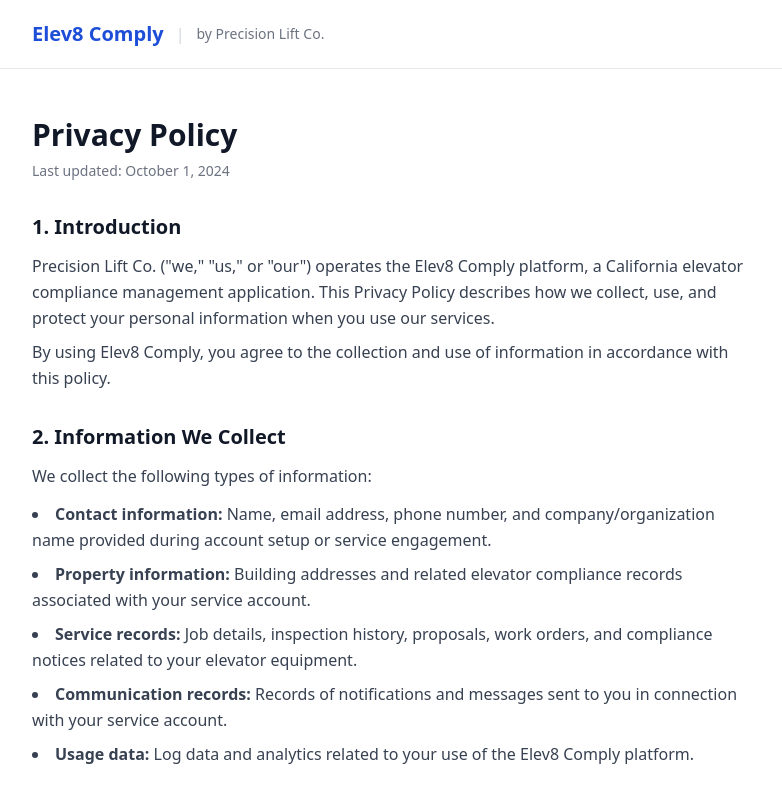
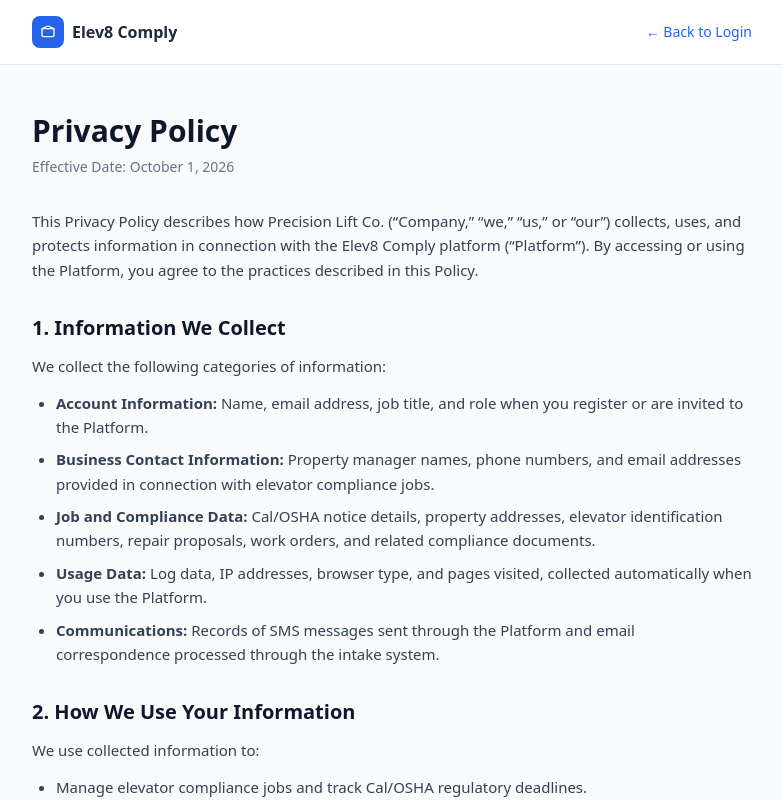
Before and after one commit to msnecula/elev8, a Next.js app in the folder elev8/: page /privacy in a window 1280 px wide. Shown: the whole page, without its empty margins (248-1030 px from the left). Built offline with nearby package versions, Linux system fonts and the light colour scheme; no server answers.

Commit message:
Add public privacy policy page and SMS consent notice to login for Twilio A2P compliance

```diff
--- a/elev8/src/app/(auth)/login/LoginForm.tsx
+++ b/elev8/src/app/(auth)/login/LoginForm.tsx
@@ -91,6 +91,15 @@
             {isSubmitting ? <><Loader2 className="mr-2 h-4 w-4 animate-spin" />Signing in…</> : 'Sign In'}
           </Button>
         </form>
+        <p className="mt-4 text-center text-[11px] text-muted-foreground leading-relaxed px-1">
+          By using this platform, you agree to our{' '}
+          <Link href="/privacy" className="underline underline-offset-2 hover:text-foreground">
+            Privacy Policy
+          </Link>
+          . SMS advance notices are sent to property managers per Cal/OSHA requirements.
+          Mobile opt-in data is never shared with third parties for marketing purposes.
+          Reply STOP to opt out.
+        </p>
       </CardContent>
     </Card>
   );
--- a/elev8/src/app/privacy/page.tsx
+++ b/elev8/src/app/privacy/page.tsx
@@ -1,153 +1,210 @@
 import type { Metadata } from 'next';
+import Link from 'next/link';
+import { APP_NAME, COMPANY_NAME, COMPANY_PHONE, COMPANY_ADDRESS, COMPANY_CITY, COMPANY_STATE, COMPANY_ZIP } from '@/lib/constants';
 
 export const metadata: Metadata = {
-  title: 'Privacy Policy | Elev8 Comply',
+  title: `Privacy Policy | ${APP_NAME}`,
+  description: 'Privacy Policy and SMS Messaging Terms for Elev8 Comply',
 };
 
-export default function PrivacyPolicyPage() {
-  const lastUpdated = 'October 1, 2024';
+const EFFECTIVE_DATE = 'October 1, 2026';
+const CONTACT_EMAIL = 'info@precisionliftco.com';
 
+export default function PrivacyPage() {
   return (
-    <div className="min-h-screen bg-white">
+    <div className="min-h-screen bg-slate-50">
       {/* Header */}
-      <header className="border-b border-gray-200 bg-white">
-        <div className="max-w-3xl mx-auto px-6 py-5 flex items-center gap-3">
-          <span className="text-xl font-bold text-blue-700">Elev8 Comply</span>
-          <span className="text-gray-300">|</span>
-          <span className="text-sm text-gray-500">by Precision Lift Co.</span>
+      <header className="bg-white border-b border-slate-200">
+        <div className="max-w-3xl mx-auto px-6 py-4 flex items-center justify-between">
+          <Link href="/login" className="inline-flex items-center gap-2 text-slate-800 hover:text-slate-600">
+            <div className="h-8 w-8 rounded-lg bg-blue-600 flex items-center justify-center">
+              <svg className="h-4 w-4 text-white" fill="none" viewBox="0 0 24 24" stroke="currentColor" strokeWidth={2}>
+                <path strokeLinecap="round" strokeLinejoin="round" d="M3 7v10a2 2 0 002 2h14a2 2 0 002-2V7M3 7l9-4 9 4M3 7h18" />
+              </svg>
+            </div>
+            <span className="font-bold text-slate-800">{APP_NAME}</span>
+          </Link>
+          <Link href="/login" className="text-sm text-blue-600 hover:underline">← Back to Login</Link>
         </div>
       </header>
 
       {/* Content */}
       <main className="max-w-3xl mx-auto px-6 py-12">
-        <h1 className="text-3xl font-bold text-gray-900 mb-2">Privacy Policy</h1>
-        <p className="text-sm text-gray-500 mb-8">Last updated: {lastUpdated}</p>
+        <h1 className="text-3xl font-bold text-slate-900 mb-2">Privacy Policy</h1>
+        <p className="text-sm text-slate-500 mb-8">Effective Date: {EFFECTIVE_DATE}</p>
 
-        <div className="prose prose-gray max-w-none space-y-8 text-gray-700 leading-relaxed">
+        <div className="prose prose-slate max-w-none space-y-8 text-slate-700 text-[15px] leading-relaxed">
 
           <section>
-            <h2 className="text-xl font-semibold text-gray-900 mb-3">1. Introduction</h2>
             <p>
-              Precision Lift Co. ("we," "us," or "our") operates the Elev8 Comply platform, a California elevator compliance
-              management application. This Privacy Policy describes how we collect, use, and protect your personal information
-              when you use our services.
-            </p>
-            <p className="mt-2">
-              By using Elev8 Comply, you agree to the collection and use of information in accordance with this policy.
+              This Privacy Policy describes how {COMPANY_NAME} (&ldquo;Company,&rdquo; &ldquo;we,&rdquo; &ldquo;us,&rdquo; or &ldquo;our&rdquo;)
+              collects, uses, and protects information in connection with the {APP_NAME} platform (&ldquo;Platform&rdquo;). By
+              accessing or using the Platform, you agree to the practices described in this Policy.
             </p>
           </section>
 
           <section>
-            <h2 className="text-xl font-semibold text-gray-900 mb-3">2. Information We Collect</h2>
-            <p>We collect the following types of information:</p>
-            <ul className="list-disc list-inside space-y-2 mt-3">
-              <li><strong>Contact information:</strong> Name, email address, phone number, and company/organization name provided during account setup or service engagement.</li>
-              <li><strong>Property information:</strong> Building addresses and related elevator compliance records associated with your service account.</li>
-              <li><strong>Service records:</strong> Job details, inspection history, proposals, work orders, and compliance notices related to your elevator equipment.</li>
-              <li><strong>Communication records:</strong> Records of notifications and messages sent to you in connection with your service account.</li>
-              <li><strong>Usage data:</strong> Log data and analytics related to your use of the Elev8 Comply platform.</li>
+            <h2 className="text-xl font-semibold text-slate-900 mb-3">1. Information We Collect</h2>
+            <p className="mb-3">We collect the following categories of information:</p>
+            <ul className="list-disc pl-6 space-y-2">
+              <li><strong>Account Information:</strong> Name, email address, job title, and role when you register or are invited to the Platform.</li>
+              <li><strong>Business Contact Information:</strong> Property manager names, phone numbers, and email addresses provided in connection with elevator compliance jobs.</li>
+              <li><strong>Job and Compliance Data:</strong> Cal/OSHA notice details, property addresses, elevator identification numbers, repair proposals, work orders, and related compliance documents.</li>
+              <li><strong>Usage Data:</strong> Log data, IP addresses, browser type, and pages visited, collected automatically when you use the Platform.</li>
+              <li><strong>Communications:</strong> Records of SMS messages sent through the Platform and email correspondence processed through the intake system.</li>
             </ul>
           </section>
 
           <section>
-            <h2 className="text-xl font-semibold text-gray-900 mb-3">3. How We Use Your Information</h2>
-            <p>We use the information we collect to:</p>
-            <ul className="list-disc list-inside space-y-2 mt-3">
-              <li>Manage and coordinate your elevator compliance services;</li>
-              <li>Send you scheduling confirmations, appointment reminders, and compliance notifications via email and SMS;</li>
-              <li>Send 48-hour advance notices required by California elevator regulations;</li>
-              <li>Generate proposals, work orders, and compliance documentation;</li>
-              <li>Communicate with you about your active service engagements;</li>
-              <li>Maintain records required for regulatory compliance; and</li>
-              <li>Improve and maintain the Elev8 Comply platform.</li>
+            <h2 className="text-xl font-semibold text-slate-900 mb-3">2. How We Use Your Information</h2>
+            <p className="mb-3">We use collected information to:</p>
+            <ul className="list-disc pl-6 space-y-2">
+              <li>Manage elevator compliance jobs and track Cal/OSHA regulatory deadlines.</li>
+              <li>Send advance notice SMS messages to property managers prior to scheduled elevator repair or inspection visits, as required by California law.</li>
+              <li>Generate and deliver repair proposals and compliance documents.</li>
+              <li>Provide access to the client portal for property managers to review job status and approve proposals.</li>
+              <li>Operate, maintain, and improve the Platform.</li>
+              <li>Comply with applicable laws and regulations.</li>
             </ul>
           </section>
 
           <section>
-            <h2 className="text-xl font-semibold text-gray-900 mb-3">4. SMS Communications</h2>
-            <p>
-              By providing your phone number to Precision Lift Co. and consenting to receive SMS messages, you agree to receive
-              transactional text messages related to your elevator compliance services, including scheduling confirmations,
-              48-hour advance notices, work order updates, and appointment reminders.
+            <h2 className="text-xl font-semibold text-slate-900 mb-4 border-l-4 border-blue-600 pl-3">
+              3. SMS Messaging &amp; Consent
+            </h2>
+
+            <div className="bg-blue-50 border border-blue-200 rounded-lg p-5 mb-4">
+              <p className="font-semibold text-blue-900 mb-2">Important Notice Regarding SMS Messages</p>
+              <p className="text-blue-800">
+                <strong>Mobile opt-in information and SMS messaging consent are not shared with third parties
+                or affiliates for marketing or promotional purposes.</strong> Phone numbers collected through
+                this Platform are used solely to send regulatory advance-notice SMS messages required under
+                California elevator safety law.
+              </p>
+            </div>
+
+            <h3 className="text-base font-semibold text-slate-900 mb-2">How Consent Is Obtained</h3>
+            <p className="mb-4">
+              Property managers and authorized building contacts provide their phone numbers directly to
+              {COMPANY_NAME} staff as part of establishing a service relationship for elevator compliance work.
+              By providing a phone number in connection with elevator compliance services, recipients consent
+              to receive automated SMS advance-notice messages from {COMPANY_NAME} related to scheduled
+              elevator repair or inspection visits at their property.
             </p>
-            <p className="mt-3 font-medium text-gray-900">
-              We do not sell or share your SMS opt-in data or personal information with third parties for marketing purposes.
+
+            <h3 className="text-base font-semibold text-slate-900 mb-2">Message Frequency</h3>
+            <p className="mb-4">
+              Message frequency varies based on the number of elevator compliance jobs active at your
+              property. Recipients typically receive one (1) SMS message per scheduled visit, sent
+              approximately 48 hours before the scheduled date, as required by California law.
             </p>
-            <p className="mt-3">
-              Message and data rates may apply. Message frequency varies based on your active service engagements.
-              You may opt out at any time by replying STOP to any SMS message. For help, reply HELP or contact us directly.
+
+            <h3 className="text-base font-semibold text-slate-900 mb-2">Message Content</h3>
+            <p className="mb-4">
+              SMS messages sent through this Platform are limited to operational advance notices containing:
+              the scheduled visit date and time window, a description of the work to be performed, the
+              name of the contractor, and contact information. No marketing or promotional messages are
+              sent through this system.
+            </p>
+
+            <h3 className="text-base font-semibold text-slate-900 mb-2">Opt-Out</h3>
+            <p className="mb-4">
+              To opt out of SMS advance notices, reply <strong>STOP</strong> to any message you receive,
+              or contact us directly at{' '}
+              <a href={`tel:${COMPANY_PHONE.replace(/\D/g, '')}`} className="text-blue-600 hover:underline">
+                {COMPANY_PHONE}
+              </a>
+              {' '}or{' '}
+              <a href={`mailto:${CONTACT_EMAIL}`} className="text-blue-600 hover:underline">{CONTACT_EMAIL}</a>.
+              After opting out, you will receive one confirmation message and no further SMS messages will be
+              sent to that number. Note that opting out of SMS may mean you do not receive legally required
+              advance notice of scheduled visits; {COMPANY_NAME} will use alternative contact methods in
+              that case.
+            </p>
+
+            <h3 className="text-base font-semibold text-slate-900 mb-2">Help</h3>
+            <p className="mb-4">
+              Reply <strong>HELP</strong> to any SMS message for contact information. Standard message and
+              data rates may apply. Contact your wireless carrier for details.
             </p>
           </section>
 
           <section>
-            <h2 className="text-xl font-semibold text-gray-900 mb-3">5. Information Sharing</h2>
+            <h2 className="text-xl font-semibold text-slate-900 mb-3">4. Information Sharing</h2>
+            <p className="mb-3">
+              We do not sell or rent your personal information. We do not share mobile phone numbers or
+              SMS consent data with third parties or affiliates for marketing or promotional purposes.
+            </p>
+            <p className="mb-3">We may share information with:</p>
+            <ul className="list-disc pl-6 space-y-2">
+              <li><strong>Service Providers:</strong> Third-party vendors that help us operate the Platform, including cloud hosting (Vercel), database services (Supabase), SMS delivery (Twilio), and email delivery (Resend). These providers are contractually prohibited from using your data for their own purposes.</li>
+              <li><strong>Legal Requirements:</strong> When required by law, court order, or to protect the rights and safety of our users or the public.</li>
+              <li><strong>Business Transfers:</strong> In connection with a merger, acquisition, or sale of assets, with notice provided to affected users.</li>
+            </ul>
+          </section>
+
+          <section>
+            <h2 className="text-xl font-semibold text-slate-900 mb-3">5. Data Security</h2>
             <p>
-              We do not sell, trade, or otherwise transfer your personal information to third parties for marketing or advertising
-              purposes. We may share information with trusted service providers who assist in operating our platform
-              (such as cloud hosting, email, and SMS delivery services), subject to confidentiality agreements. We may also
-              disclose information when required by law or to protect our legal rights.
+              We implement industry-standard technical and organizational measures to protect your information,
+              including encrypted data transmission (TLS), access controls by user role, and regular security
+              reviews. No method of transmission over the internet is 100% secure; we cannot guarantee
+              absolute security but will promptly notify affected users of any confirmed breach.
             </p>
           </section>
 
           <section>
-            <h2 className="text-xl font-semibold text-gray-900 mb-3">6. Data Security</h2>
+            <h2 className="text-xl font-semibold text-slate-900 mb-3">6. Data Retention</h2>
             <p>
-              We implement industry-standard security measures to protect your personal information against unauthorized access,
-              alteration, disclosure, or destruction. Your data is stored on secure servers and access is restricted to
-              authorized personnel only.
+              We retain job records, compliance documents, and associated contact information for a minimum
+              of five (5) years to meet Cal/OSHA recordkeeping requirements. Account data for former users
+              is retained for one (1) year following account deactivation and then deleted unless retention
+              is required by law.
             </p>
           </section>
 
           <section>
-            <h2 className="text-xl font-semibold text-gray-900 mb-3">7. Data Retention</h2>
+            <h2 className="text-xl font-semibold text-slate-900 mb-3">7. California Privacy Rights</h2>
+            <p className="mb-3">
+              California residents may have additional rights under the California Consumer Privacy Act
+              (CCPA), including the right to know what personal information is collected, the right to
+              request deletion, and the right to opt out of the sale of personal information. We do not
+              sell personal information.
+            </p>
             <p>
-              We retain your personal information for as long as your service relationship with Precision Lift Co. is active
-              and as required to comply with our legal obligations, resolve disputes, and enforce our agreements. Compliance
-              records may be retained for the periods required by California elevator regulations.
+              To exercise your rights or submit a privacy request, contact us using the information in
+              Section 9 below.
             </p>
           </section>
 
           <section>
-            <h2 className="text-xl font-semibold text-gray-900 mb-3">8. Your Rights</h2>
-            <p>You have the right to:</p>
-            <ul className="list-disc list-inside space-y-2 mt-3">
-              <li>Request access to the personal information we hold about you;</li>
-              <li>Request correction of inaccurate or incomplete information;</li>
-              <li>Request deletion of your personal information, subject to legal retention requirements;</li>
-              <li>Opt out of SMS communications at any time by replying STOP; and</li>
-              <li>Contact us with any privacy-related concerns.</li>
-            </ul>
-          </section>
-
-          <section>
-            <h2 className="text-xl font-semibold text-gray-900 mb-3">9. Changes to This Policy</h2>
+            <h2 className="text-xl font-semibold text-slate-900 mb-3">8. Changes to This Policy</h2>
             <p>
-              We may update this Privacy Policy from time to time. We will notify you of material changes by posting the
-              new policy on this page with an updated date. Your continued use of Elev8 Comply after changes constitutes
-              acceptance of the updated policy.
+              We may update this Privacy Policy from time to time. We will post the revised policy on this
+              page with an updated Effective Date. Material changes will be communicated to registered users
+              by email at least 14 days before taking effect.
             </p>
           </section>
 
           <section>
-            <h2 className="text-xl font-semibold text-gray-900 mb-3">10. Contact Us</h2>
-            <p>
-              If you have questions about this Privacy Policy or our data practices, please contact us:
-            </p>
-            <div className="mt-3 p-4 bg-gray-50 rounded-lg text-sm">
-              <p className="font-semibold">Precision Lift Co.</p>
-              <p>California, United States</p>
-              <p className="mt-1">
-                Via the Elev8 Comply platform or through your assigned service representative.
-              </p>
-            </div>
+            <h2 className="text-xl font-semibold text-slate-900 mb-3">9. Contact Us</h2>
+            <p className="mb-2">For questions about this Privacy Policy or to submit a privacy request:</p>
+            <address className="not-italic bg-slate-100 rounded-lg p-4 text-sm">
+              <strong>{COMPANY_NAME}</strong><br />
+              {COMPANY_ADDRESS}<br />
+              {COMPANY_CITY}, {COMPANY_STATE} {COMPANY_ZIP}<br />
+              Phone: <a href={`tel:${COMPANY_PHONE.replace(/\D/g, '')}`} className="text-blue-600 hover:underline">{COMPANY_PHONE}</a><br />
+              Email: <a href={`mailto:${CONTACT_EMAIL}`} className="text-blue-600 hover:underline">{CONTACT_EMAIL}</a>
+            </address>
           </section>
 
         </div>
       </main>
 
-      <footer className="border-t border-gray-200 mt-12">
-        <div className="max-w-3xl mx-auto px-6 py-6 text-sm text-gray-400">
-          © {new Date().getFullYear()} Precision Lift Co. All rights reserved.
+      <footer className="border-t border-slate-200 bg-white mt-12">
+        <div className="max-w-3xl mx-auto px-6 py-4 text-center text-xs text-slate-400">
+          © {new Date().getFullYear()} {COMPANY_NAME}. All rights reserved.{' '}
+          <Link href="/login" className="hover:underline">Sign In</Link>
         </div>
       </footer>
     </div>
--- a/elev8/src/lib/constants.ts
+++ b/elev8/src/lib/constants.ts
@@ -2,6 +2,13 @@
 
 export const APP_NAME = process.env.NEXT_PUBLIC_APP_NAME ?? 'Elev8 Comply';
 export const APP_URL = process.env.NEXT_PUBLIC_APP_URL ?? 'http://localhost:3000';
+
+export const COMPANY_NAME = 'Precision Lift Co.';
+export const COMPANY_PHONE = '562 304-9444';
+export const COMPANY_ADDRESS = '9634 Washburn Rd Suite A';
+export const COMPANY_CITY = 'Downey';
+export const COMPANY_STATE = 'CA';
+export const COMPANY_ZIP = '90241';
 
 export const MAX_FILE_SIZE_BYTES = 20 * 1024 * 1024; // 20MB
 export const ALLOWED_NOTICE_MIME_TYPES = ['application/pdf'];
--- a/elev8/src/proxy.ts
+++ b/elev8/src/proxy.ts
@@ -1,7 +1,7 @@
 import { type NextRequest, NextResponse } from 'next/server';
 import { updateSession } from '@/lib/supabase/middleware';
 
-const PUBLIC_ROUTES = ['/login', '/forgot-password', '/reset-password', '/invite'];
+const PUBLIC_ROUTES = ['/login', '/forgot-password', '/reset-password', '/invite', '/privacy'];
 
 // Helper: copy session cookies from updateSession's response onto any redirect,
 // so token refreshes aren't lost when we redirect unauthenticated requests.
```
